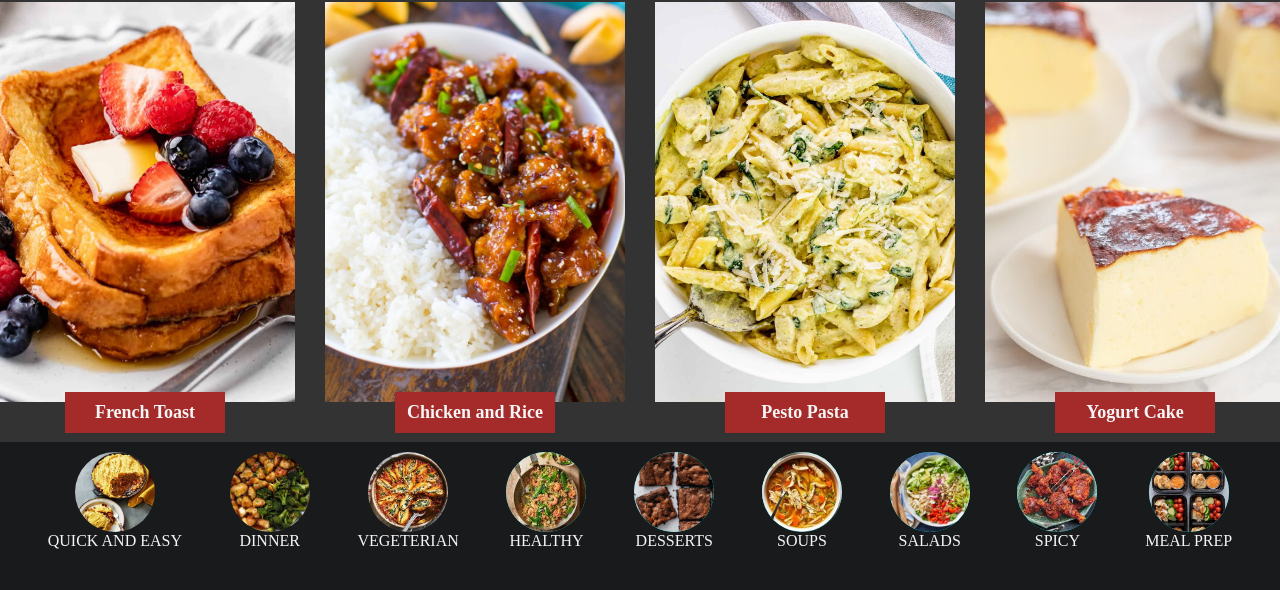
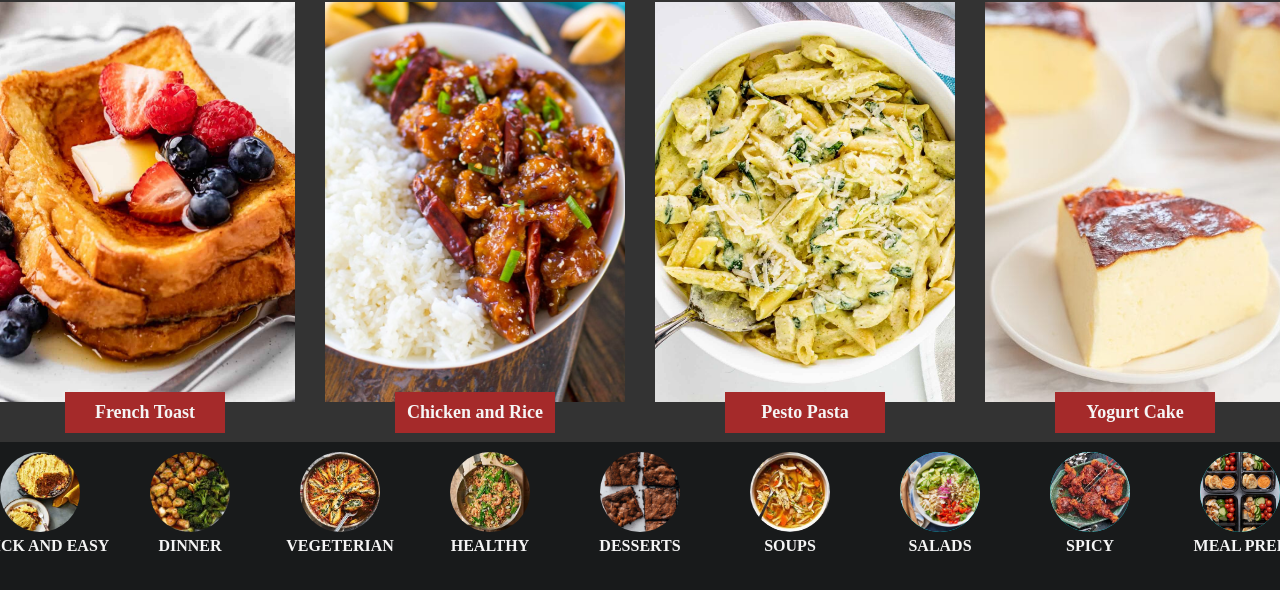
Before and after one commit to K-Scorpio/odin-recipes, a plain HTML site: page index.html in a window 1280 px wide. Shown: the part 208-798 px from the top of the page. Drawn offline with Linux system fonts and the light colour scheme.

Commit message:
Finish footer section

```diff
--- a/styles.css
+++ b/styles.css
@@ -109,7 +109,7 @@ footer {
 .footer-links {
   list-style: none;
   display: flex;
-  justify-content: space-evenly;
+  justify-content: center;
   padding: 10px 0;
 }
 
@@ -127,6 +127,7 @@ footer {
   border-radius: 50%;
   background-color: aqua;
   overflow: hidden;
+  margin: 0 35px;
 }
 
 .footer-links img {
@@ -144,6 +145,8 @@ footer {
 
 .footer-title {
   color: whitesmoke;
+  font-weight: bold;
+  margin-top: 5px;
 }
 
 /* .recipe-type {
```
